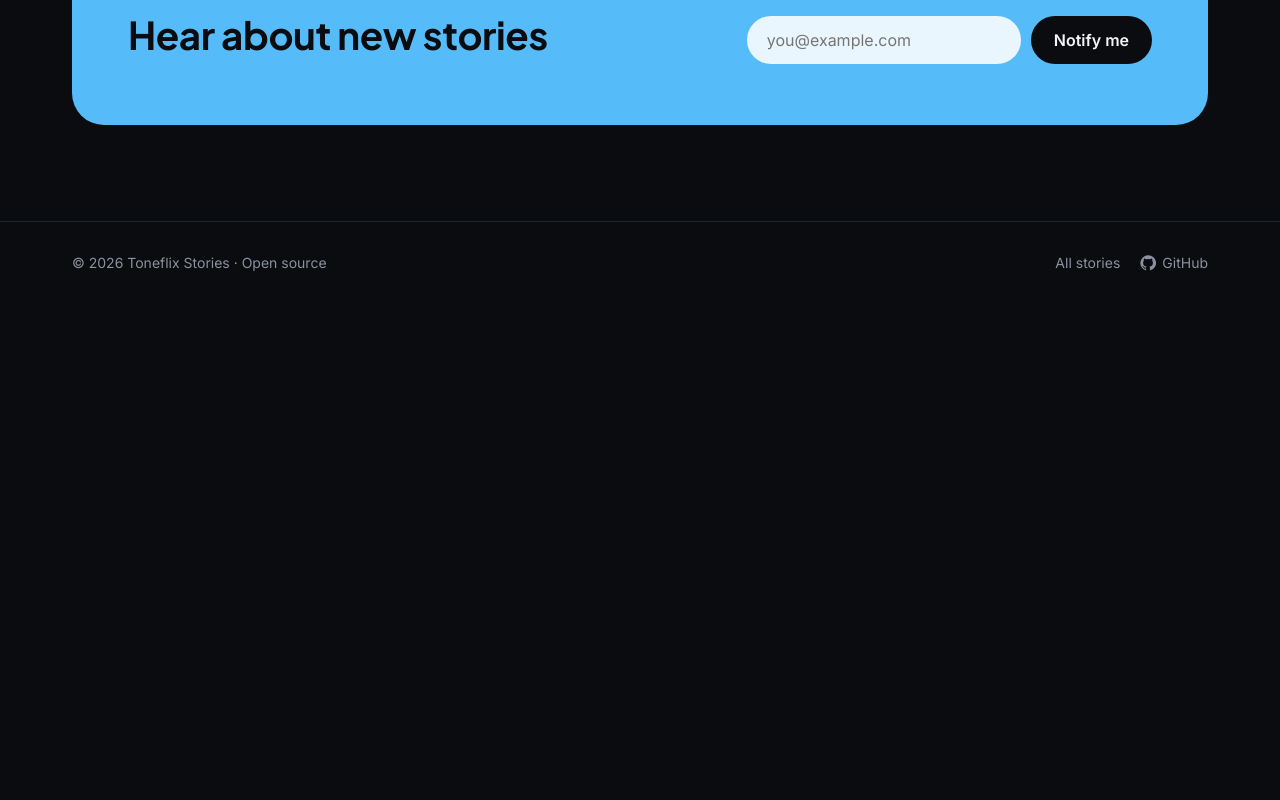
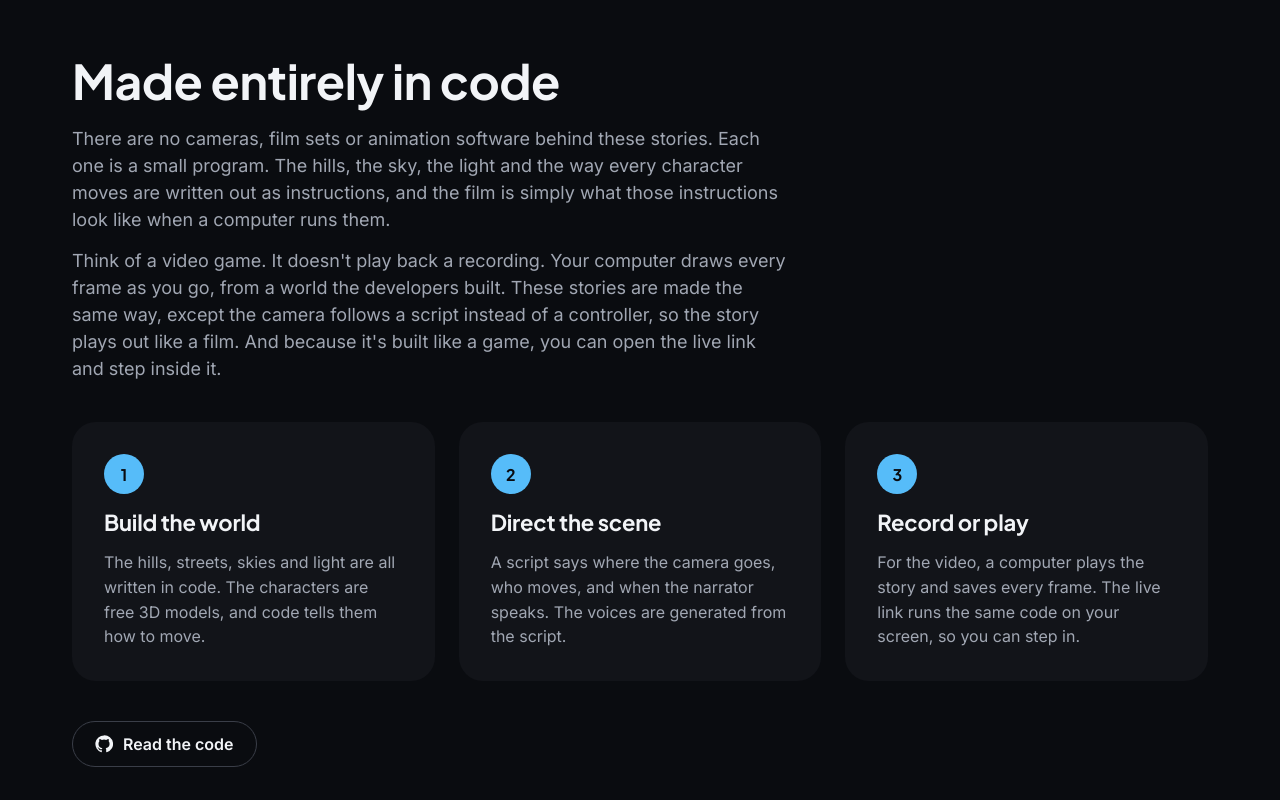
Before and after one commit to toneflix/stories, a Next.js app in the folder site/: page / in a window 1280 px wide. Shown: the part 2360-3160 px from the top of the page. Before the commit the page ends 2663 px from the top, so only its background shows below. Built offline with nearby package versions, Linux system fonts and the light colour scheme; no server answers.

Commit message:
feat: explain on the homepage how the films are made in code (#16)

```diff
--- a/site/src/app/globals.css
+++ b/site/src/app/globals.css
@@ -509,6 +509,50 @@ input {
   gap: 24px;
 }
 
+.section-head {
+  display: flex;
+  flex-direction: column;
+  gap: 14px;
+  max-width: 720px;
+}
+
+.section-head p {
+  margin: 0;
+  font-size: 18px;
+  line-height: 1.5;
+}
+
+.code-steps {
+  list-style: none;
+  margin: 0;
+  padding: 0;
+  display: grid;
+  grid-template-columns: repeat(3, minmax(0, 1fr));
+  gap: 24px;
+}
+
+.code-steps p {
+  margin: 0;
+  line-height: 1.55;
+}
+
+.step-num {
+  width: 40px;
+  height: 40px;
+  border-radius: 50%;
+  display: flex;
+  align-items: center;
+  justify-content: center;
+  font-family: var(--font-display);
+  font-weight: 700;
+  color: var(--bg);
+  background: var(--primary);
+}
+
+.code-link {
+  align-self: flex-start;
+}
+
 .card {
   background: var(--surface);
   border-radius: 24px;
@@ -625,7 +669,8 @@ input {
 
   .hero,
   .feature,
-  .how-grid {
+  .how-grid,
+  .code-steps {
     grid-template-columns: minmax(0, 1fr);
   }
 
--- a/site/src/app/page.tsx
+++ b/site/src/app/page.tsx
@@ -117,6 +117,44 @@ export default function Home() {
         </div>
       </section>
 
+      <section id="code" className="wrap how">
+        <div className="section-head">
+          <h2>Made entirely in code</h2>
+          <p className="muted">
+            There are no cameras, film sets or animation software behind these stories. Each one is a small program.
+            The hills, the sky, the light and the way every character moves are written out as instructions, and the
+            film is simply what those instructions look like when a computer runs them.
+          </p>
+          <p className="muted">
+            Think of a video game. It doesn&apos;t play back a recording. Your computer draws every frame
+            as you go, from a world the developers built. These stories are made the same way, except the camera
+            follows a script instead of a controller, so the story plays out like a film. And because it&apos;s built
+            like a game, you can open the live link and step inside it.
+          </p>
+        </div>
+        <ol className="code-steps">
+          <li className="card">
+            <span className="step-num">1</span>
+            <h3>Build the world</h3>
+            <p className="muted">The hills, streets, skies and light are all written in code. The characters are free 3D models, and code tells them how to move.</p>
+          </li>
+          <li className="card">
+            <span className="step-num">2</span>
+            <h3>Direct the scene</h3>
+            <p className="muted">A script says where the camera goes, who moves, and when the narrator speaks. The voices are generated from the script.</p>
+          </li>
+          <li className="card">
+            <span className="step-num">3</span>
+            <h3>Record or play</h3>
+            <p className="muted">For the video, a computer plays the story and saves every frame. The live link runs the same code on your screen, so you can step in.</p>
+          </li>
+        </ol>
+        <a href={repoUrl} className="btn btn-outline code-link">
+          <GitHubIcon size={18} />
+          Read the code
+        </a>
+      </section>
+
       <section className="wrap">
         <div className="notify">
           <div>
```
